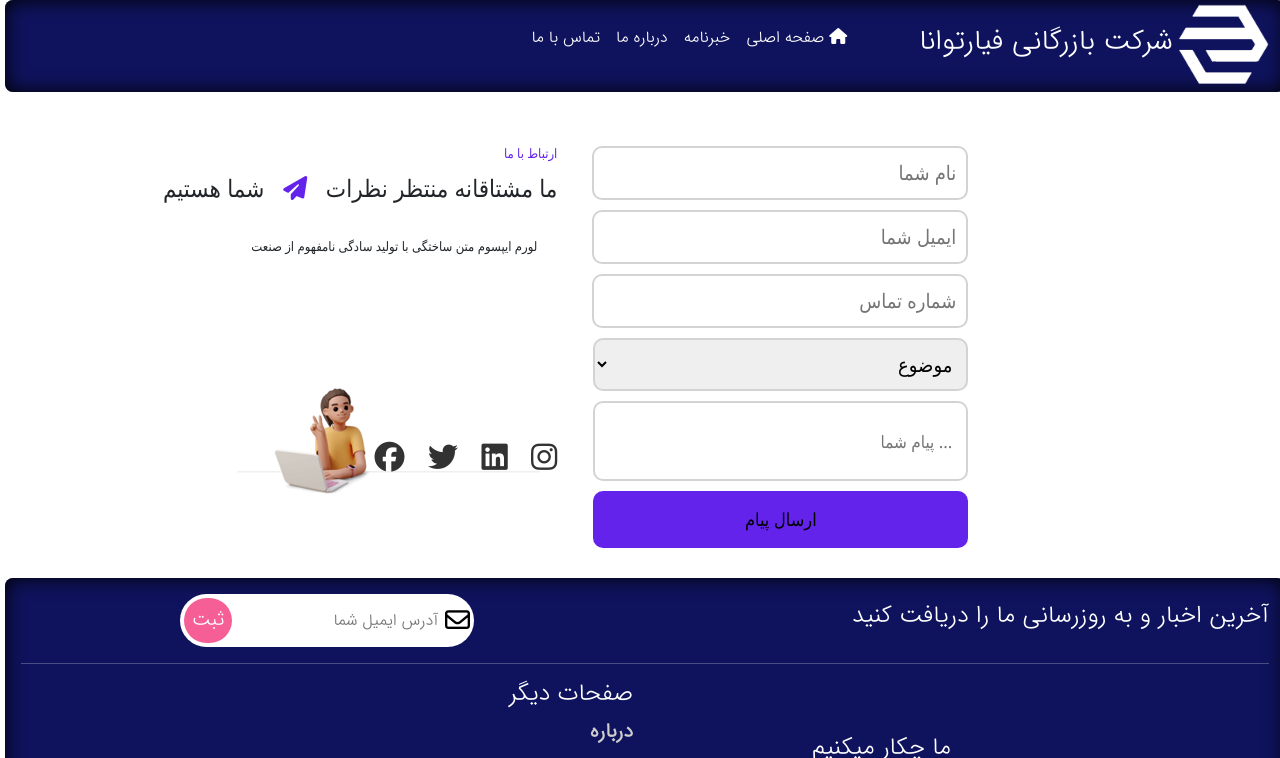
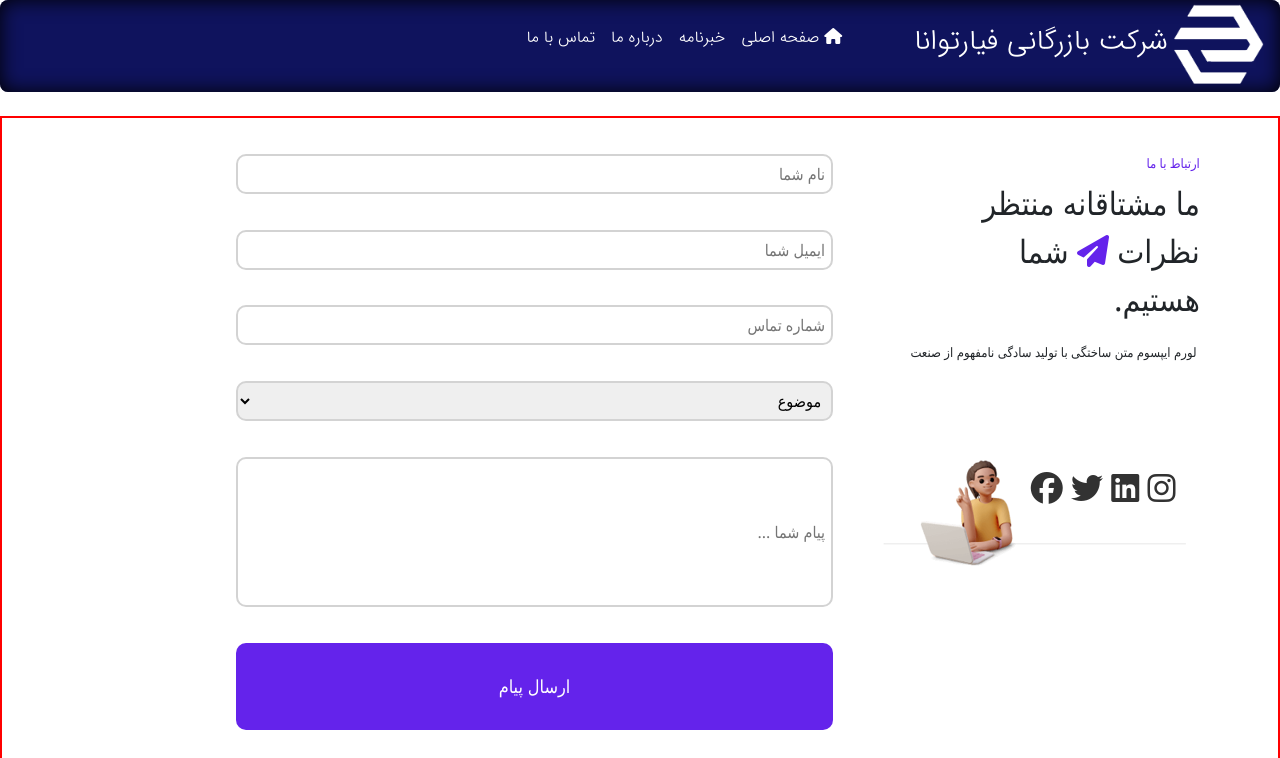
Before and after one commit to hosseinkalanaki/Fiyartavana, a plain HTML site: page index.html in a window 1280 px wide. Shown: the top 758 px of the page. Drawn offline with Linux system fonts and the light colour scheme; a small style sheet from the web is missing.

Commit message:
Transposition of Contact Us

```diff
--- a/css/contact.css
+++ b/css/contact.css
@@ -2,27 +2,29 @@
   /* Contact Us starts here .......................... */
   .ContactUs {
     background-color: rgb(255, 255, 255);
-    padding: 5px;
-    margin: 5px;
+    padding: 1%;
+    border: 2px solid red;
+    margin-bottom: 2%;
     display: grid;
-    grid-template-columns: repeat(4, 1fr);
-    grid-template-rows: repeat(2, 1fr);
-    row-gap: 1px;
-    column-gap: 1px;
-    font-size: 20px;
+    grid-template-columns: repeat(6, 1fr);
+    grid-template-rows: repeat(1, 1fr);
+    row-gap: 1%;
+    column-gap: 1%;
+    font-size: 1rem;
     text-align: right;
-    justify-content: center;
+    justify-content: right;
     font-family: "Segoe UI", Tahoma, Geneva, Verdana, sans-serif;
   }
 
   .ContactUsText {
     background-color: none;
-    padding: 15px;
-    border: 5px;
-    margin: 5px;
-    grid-column: 3/5;
+    padding: 1%;
+    border: 1px;
+    margin-right: 15%;
+    margin-top: 5%;
+    grid-column: 1/3;
     grid-row: 1/2;
-    font-size: x-large;
+    font-size: 2rem;
     justify-content: right;
   }
 
@@ -32,10 +34,10 @@
 
   .ContactUsText2 {
     background-color: none;
-    padding: 15px;
-    border: 5px;
-    margin: 5px;
-    grid-column: 3/5;
+    padding: 1%;
+    border: 2px;
+    margin-right: none;
+    grid-column: 1/3;
     grid-row: 1/2;
     font-size: small;
     justify-content: right;
@@ -48,81 +50,75 @@
   }
 
   .ContactsListForms {
-    background-color: none;
-    padding: 10px;
+    background-color: white;
+    padding: 1%;
     border: 2px;
-    margin: 5px;
-    grid-column: 2/3;
-    grid-row: 1/5;
-    text-align-last: right;
+    margin: 1%;
+    grid-column: 2/6;
+    grid-row: 1/2;
     text-align: right;
     border-radius: 10px;
-    inline-size: 400px;
+    inline-size: 74%;
     justify-self: end;
-    float: right;
+    font-size: medium;
   }
 
   .ContactsListForm {
     background-color: none;
-    padding: 10px;
+    padding: 1%;
     border: 2px solid rgb(211, 211, 211);
-    margin: 5px;
-    grid-column: 2/3;
-    grid-row: 1/3;
-    text-align-last: right;
+    margin: 1%;
+    grid-column: 2/6;
+    grid-row: 1/2;
     text-align: right;
     border-radius: 10px;
-    inline-size: 376px;
+    inline-size: 100%;
     justify-self: end;
-    float: right;
+    font-size: medium;
   }
 
   .ContactsListSelect {
     background-color: none;
-    padding: 10px;
+    padding: 1%;
     border: 2px solid rgb(211, 211, 211);
-    margin: 5px;
-    grid-column: 2/3;
-    grid-row: 1/3;
-    text-align-last: right;
+    margin: 1%;
+    grid-column: 2/6;
+    grid-row: 1/2;
     text-align: right;
     border-radius: 10px;
-    inline-size: 375px;
+    inline-size: 100%;
     justify-self: end;
-    float: right;
+    font-size: medium;
   }
 
   .ContactsListTextArea {
     background-color: none;
-    padding: 14px;
+    padding: 1%;
     border: 2px solid rgb(211, 211, 211);
-    margin: 5px;
-    grid-column: 2/3;
-    grid-row: 2/5;
-    text-align-last: right;
-    text-align: end;
+    margin: 1%;
+    grid-column: 2/6;
+    grid-row: 1/2;
+    text-align: right;
     border-radius: 10px;
-    inline-size: 375px;
-    justify-self: right;
-    float: right;
-    font-size: 17px;
-    height: 80px;
+    inline-size: 100%;
+    justify-self: end;
+    font-size: medium;
+    height: 150px;
   }
 
   .ContactsListSubmit {
     background-color: rgb(100, 35, 235);
-    padding: 15px;
-    border: 5px;
-    margin: 5px;
-    grid-column: 2/3;
-    grid-row: 3/5;
-    text-align-last: center;
+    padding: 5%;
+    border: 2px;
+    margin: 1%;
+    grid-column: 2/6;
+    grid-row: 1/2;
     text-align: center;
     border-radius: 10px;
-    inline-size: 375px;
-    justify-self: center;
-    float: right;
+    inline-size: 100%;
+    justify-self: end;
     font-size: large;
+    color: rgb(255, 255, 255);
   }
 
   .ContactsListSubmit:hover {
@@ -131,23 +127,26 @@
 
   .Icons {
     background-color: none;
-    padding: 15px;
-    border: 5px;
-    margin: 5px;
-    grid-column: 3/5;
-    grid-row: 2/3;
-    position: relative;
-    font-size: 30px;
-    align-content: center;
+    padding: 1%;
+    border: 2px;
+    margin-right: 6%;
+    margin-top: 25%;
+    grid-column: 1/3;
+    grid-row: 1/2;
+    position: absolute;
+    font-size: 2rem;
+    align-content: right;
   }
 
   .ContactImage {
     background-color: none;
-    padding: 15px;
-    border: 5px;
-    margin: 5px;
-    grid-column: 3/5;
-    grid-row: 2/3;
+    padding: 1px;
+    border: 2px;
+    margin-right: 15%;
+    margin-top: 75%;
+    grid-column: 1/3;
+    grid-row: 1/2;
+    position: inherit;
   }
 
   /* Unvisited link */
@@ -170,3 +169,4 @@
     color: rgb(0, 0, 255);
   }
 }
+/* Contact Us ends here .......................... */
--- a/index.html
+++ b/index.html
@@ -1,5 +1,6 @@
 <!DOCTYPE html>
 <html lang="fa">
+
 <head>
   <meta charset="UTF-8" />
   <meta name="viewport" content="width=device-width, initial-scale=1.0" />
@@ -8,12 +9,9 @@
   <link rel="stylesheet" href="./css/bootstrap.min.css" />
   <link rel="stylesheet" href="./css/footer.css" />
   <link rel="stylesheet" href="./css/contact.css" />
-    <link
-      href="
+  <link href="
     https://cdn.jsdelivr.net/npm/iransans-fontface@0.1.1/css/iransans/iransans-fontface.min.css
-    "
-      rel="stylesheet"
-    />
+    " rel="stylesheet" />
 
   <script type="text/javascript" src="./js/jquery-3.6.0.min.js"></script>
   <script type="text/javascript" src="./js/bootstrap.min.js"></script>
@@ -50,38 +48,22 @@
     </div>
 
     <div class="row body mt-4">
+
+      <!-- Contact Us starts here .......................... -->
       <div class="ContactUs" id="ContactUs">
         <link rel="stylesheet" href="./css/style.css" />
-          <script
-            src="https://kit.fontawesome.com/c0a4b66692.js"
-            crossorigin="anonymous"
-          ></script>
+        <script src="https://kit.fontawesome.com/c0a4b66692.js" crossorigin="anonymous"></script>
 
         <div class="ContactsListForms">
           <form action="/action_submit.php">
             <!-- input fields go here -->
-              <input
-                class="ContactsListForm"
-                name="name"
-                type="text"
-                placeholder="نام شما"
-              />
+            <input class="ContactsListForm" name="name" type="text" placeholder="نام شما" />
             <br />
             <br />
-              <input
-                class="ContactsListForm"
-                name="email"
-                type="email"
-                placeholder="ایمیل شما"
-              />
+            <input class="ContactsListForm" name="email" type="email" placeholder="ایمیل شما" />
             <br />
             <br />
-              <input
-                class="ContactsListForm"
-                name="mobile_number"
-                type="tel"
-                placeholder="شماره تماس"
-              />
+            <input class="ContactsListForm" name="mobile_number" type="tel" placeholder="شماره تماس" />
             <br />
             <br />
 
@@ -94,19 +76,10 @@
             <br />
             <br />
 
-              <input
-                class="ContactsListTextArea"
-                name="message"
-                type="text"
-                placeholder="... پیام شما"
-              />
+            <input class="ContactsListTextArea" name="message" type="text" placeholder="پیام شما ... " />
             <br />
             <br />
-              <input
-                class="ContactsListSubmit"
-                type="submit"
-                value="ارسال پیام"
-              />
+            <input class="ContactsListSubmit" type="submit" value="ارسال پیام" />
             <br />
             <br />
           </form>
@@ -115,9 +88,9 @@
         <div class="ContactUsText">
           <h6>ارتباط با ما</h6>
           <p>
-              ما مشتاقانه منتظر نظرات &nbsp;
-              <i class="fa-solid fa-paper-plane" id="ContactUsText1"></i> &nbsp;
-              شما هستیم
+            ما مشتاقانه منتظر <br /> نظرات
+            <i class="fa-solid fa-paper-plane" id="ContactUsText1"></i>
+            شما <br /> هستیم.
           </p>
           <p class="ContactUsText2">
             لورم ایپسوم متن ساختگی با تولید سادگی نامفهوم از صنعت
@@ -125,29 +98,21 @@
         </div>
 
         <div class="Icons">
-            <a
-              href="https://www.instagram.com"
-              target="_blank"
-              title="Instagram"
-            >
+          <a href="https://www.instagram.com" target="_blank" title="Instagram">
             <i class="fa-brands fa-instagram"></i>
           </a>
-            &nbsp;
 
           <a href="https://www.linkedin.com" target="_blank" title="Linkedin">
             <i class="fa-brands fa-linkedin"></i>
           </a>
-            &nbsp;
 
           <a href="https://twitter.com" target="_blank" title="Twitter">
             <i class="fa-brands fa-twitter"></i>
           </a>
-            &nbsp;
 
           <a href="https://www.facebook.com" target="_blank" title="Facebook">
             <i class="fa-brands fa-facebook"></i>
           </a>
-            &nbsp;
         </div>
         <div class="ContactImage">
           <img src="images/contact.png" alt="ContactImage" />
@@ -163,9 +128,7 @@
         <div class="row">
           <div class="col-3"></div>
           <div class="col-6">
-              <div
-                class="email-reg d-flex align-items-center justify-content-between"
-              >
+            <div class="email-reg d-flex align-items-center justify-content-between">
               <i class="far fa-envelope"></i>
               <input type="text" placeholder=" آدرس ایمیل شما  " />
               <button class="p-2" type="button">ثبت</button>
@@ -227,36 +190,15 @@
         <div>
           <ul>
             <li>
-                <a href="#"
-                  ><span
-                    ><img
-                      src="./images/phone2.jpg"
-                      alt="phone"
-                      width="10%" /></span
-                  >09121234567</a
-                >
+              <a href="#"><span><img src="./images/phone2.jpg" alt="phone" width="10%" /></span>09121234567</a>
             </li>
             <br />
             <li>
-                <a href="#"
-                  ><span
-                    ><img
-                      src="./images/white-email.png"
-                      alt="email"
-                      width="10%" /></span
-                  >majid@fiar.com</a
-                >
+              <a href="#"><span><img src="./images/white-email.png" alt="email" width="10%" /></span>majid@fiar.com</a>
             </li>
             <br />
             <li>
-                <a href="#"
-                  ><span
-                    ><img
-                      src="./images/address.jpg"
-                      alt="address"
-                      width="10%" /></span
-                  >تهران</a
-                >
+              <a href="#"><span><img src="./images/address.jpg" alt="address" width="10%" /></span>تهران</a>
             </li>
             <br />
           </ul>
@@ -271,4 +213,5 @@
     </div>
   </div>
 </body>
+
 </html>
```
Lines whose indentation alone changed are shown as unchanged.
